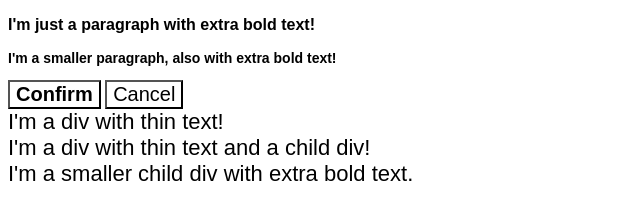
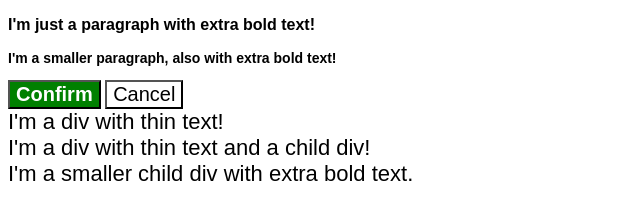
Before and after one commit to PocketRocketCots/css-sixth-assignment, a plain HTML site: page index.html in a window 1280 px wide. Shown: the whole page, without its empty margins (0-640 px from the left). Drawn offline with Linux system fonts and the light colour scheme.

Commit message:
Fix first button styling
Fixed the issue with the first button styling by changing the css class
parameter to .button.confirm to force it to pick up the styling rather
than defaulting to the button styling which was ruther down. Could have
moved the button styling code above the .confirm, would have had same
affect I believe.

```diff
--- a/style.css
+++ b/style.css
@@ -13,7 +13,7 @@ body{
     font-weight: 800;
   }
 
-  .confirm {
+  .button.confirm {
     background: green;
     color: white;
     font-weight: bold;
```
